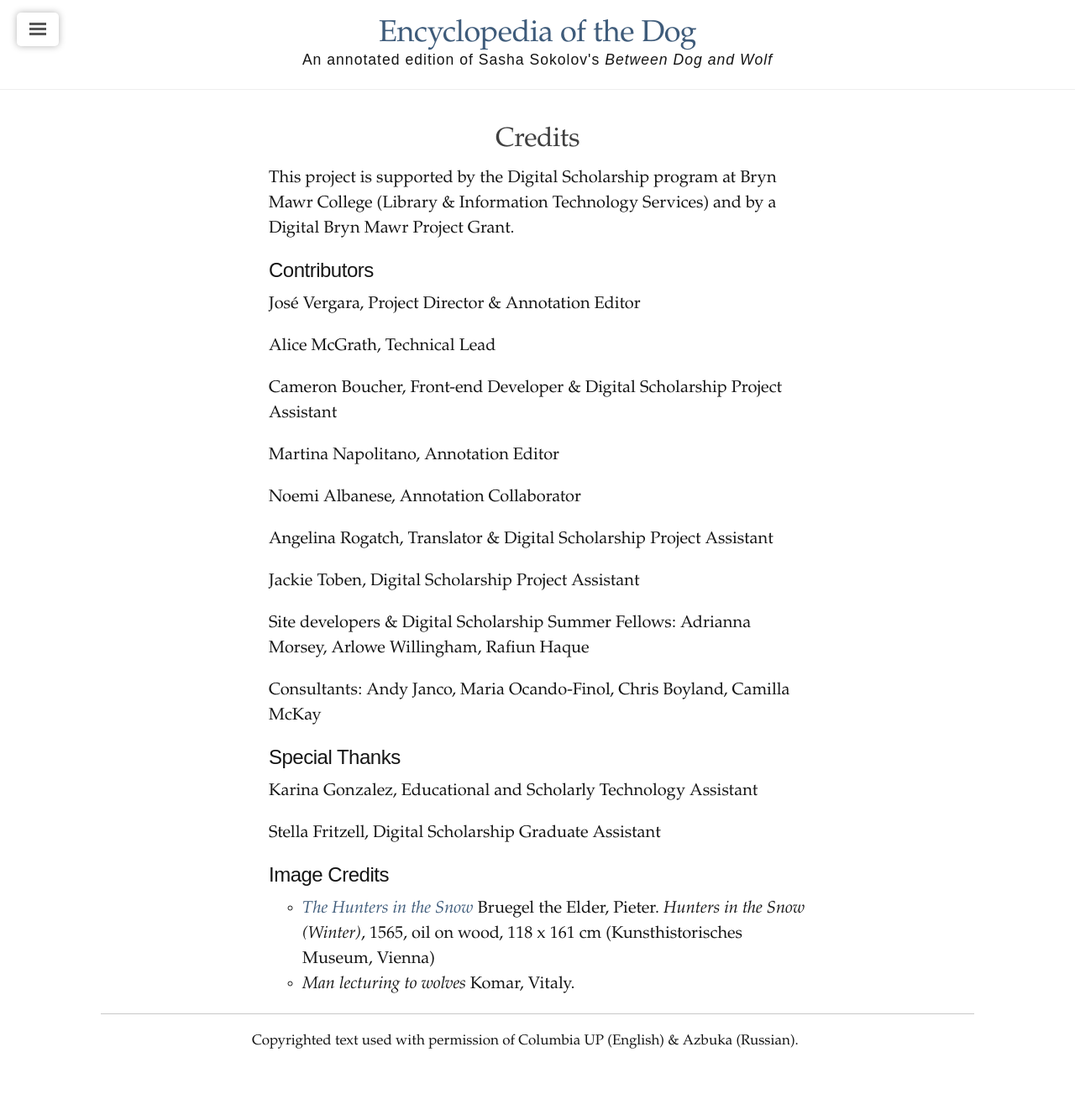
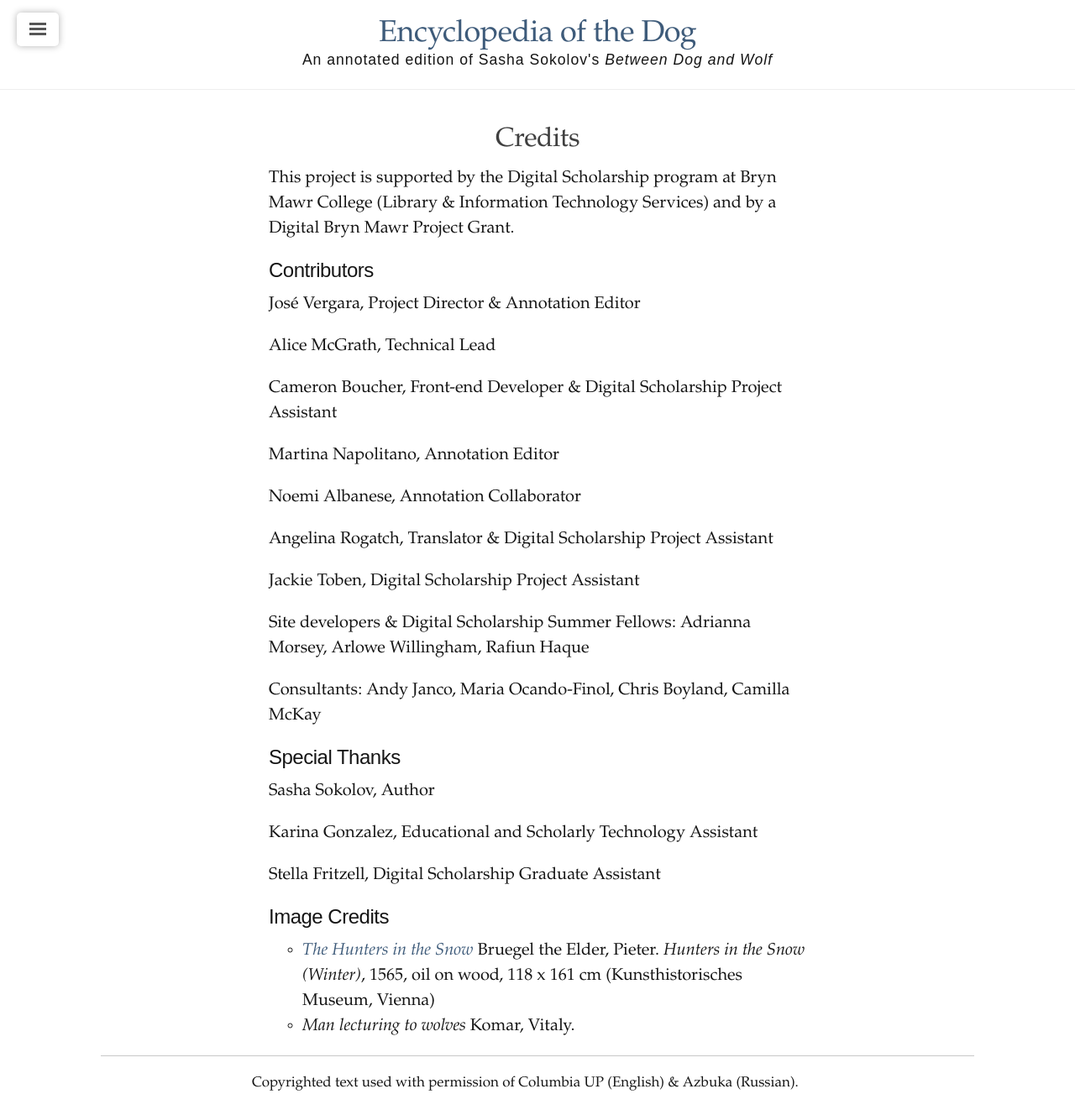
Before and after one commit to encyclopedia-of-the-dog/encyclopedia-of-the-dog.github.io, a Jekyll site: the page built from credits.md, in a window 1280 px wide. Shown: the whole page at 84% size. Built offline with Jekyll 4.4.1, drawn with Linux system fonts in a browser that asks for light colours; before the commit the page ends 1278 px from its top, so only the background shows below that.

Commit message:
add sokolov to credits page

```diff
--- a/credits.md
+++ b/credits.md
@@ -28,6 +28,8 @@ Consultants: Andy Janco, Maria Ocando-Finol, Chris Boyland, Camilla McKay
 
 ## Special Thanks
 
+Sasha Sokolov, Author
+
 Karina Gonzalez, Educational and Scholarly Technology Assistant
 
 Stella Fritzell, Digital Scholarship Graduate Assistant
```
